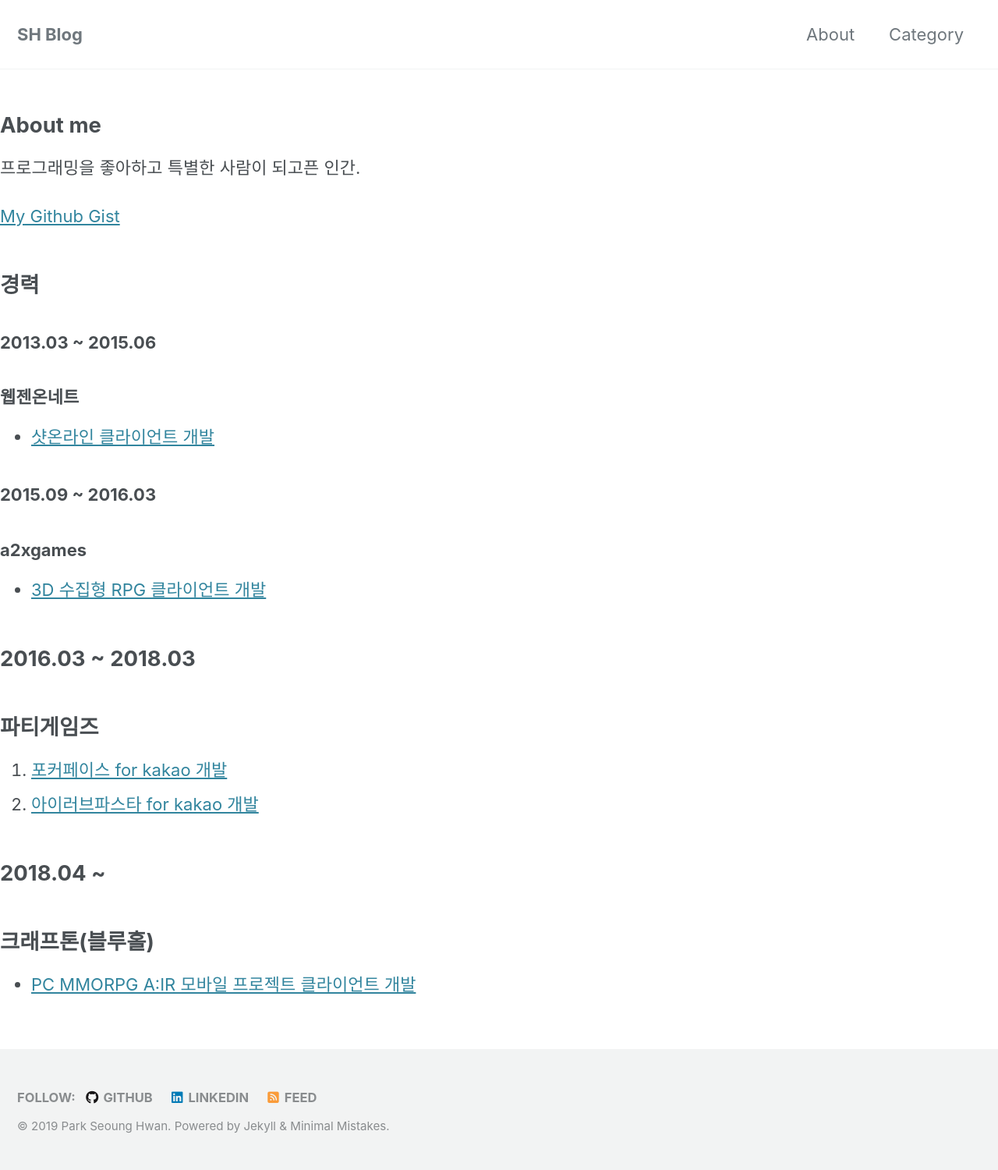
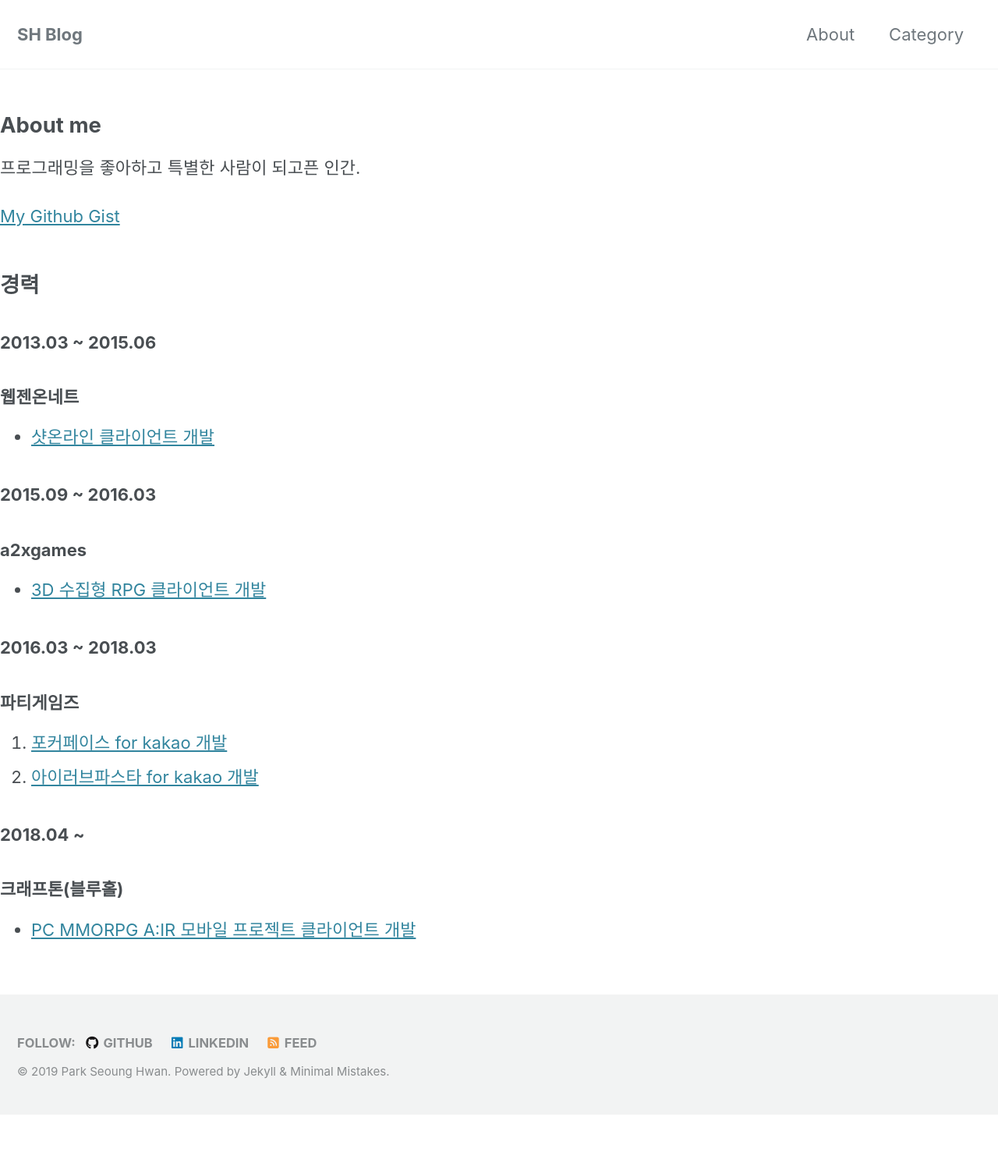
Before and after one commit to sunghwanpark/sunghwanpark.github.io, a Jekyll site: the page built from _pages/about.md, in a window 1280 px wide. Shown: the whole page at 78% size. Built offline with Jekyll 4.4.1, drawn with Linux system fonts in a browser that asks for light colours; cached includes are drawn as plain includes; nearby versions of some CDN libraries; our own code applies the rules of GitHub Pages for plain Markdown files; after the commit the page ends 1429 px from its top, so only the background shows below that.

```diff
--- a/_pages/about.md
+++ b/_pages/about.md
@@ -18,11 +18,11 @@ title: "About Me"
 ### a2xgames
 - [3D 수집형 RPG 클라이언트 개발](https://www.evernote.com/shard/s657/sh/1ac170c9-12d5-41e6-a344-22b8f4ca1835/ad3ce54d102bd5721b06539233780191)
 
-## 2016.03 ~ 2018.03
-## 파티게임즈
+### 2016.03 ~ 2018.03
+### 파티게임즈
 1. [포커페이스 for kakao 개발](https://www.evernote.com/shard/s657/sh/b6925819-7956-4c6e-aadc-0ff9ed2b311b/0bae1ccc538a263cf96b36df088c739e)
 2. [아이러브파스타 for kakao 개발](https://www.evernote.com/shard/s657/sh/bc34ec6d-f21d-46e0-bbd1-f1e3352c4286/549b872a480aacbbf3bb0e840be729be)
 
-## 2018.04 ~
-## 크래프톤(블루홀)
+### 2018.04 ~
+### 크래프톤(블루홀)
 - [PC MMORPG A:IR 모바일 프로젝트 클라이언트 개발](https://www.evernote.com/shard/s657/sh/1da24e1c-d271-4f6d-aff5-9436788ec072/6360bb3bbbc8e306e6d08ff76f84f266)
```
